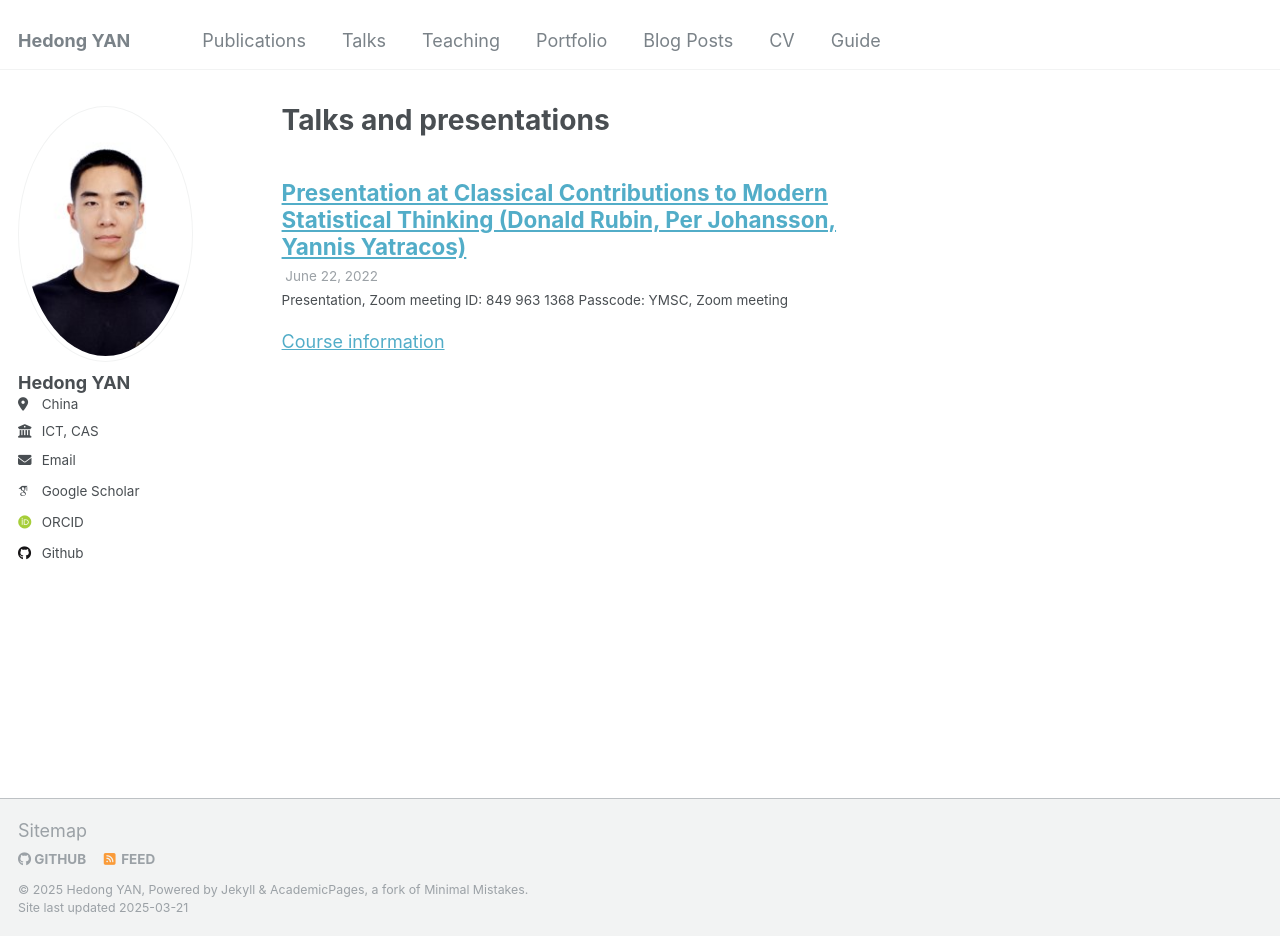
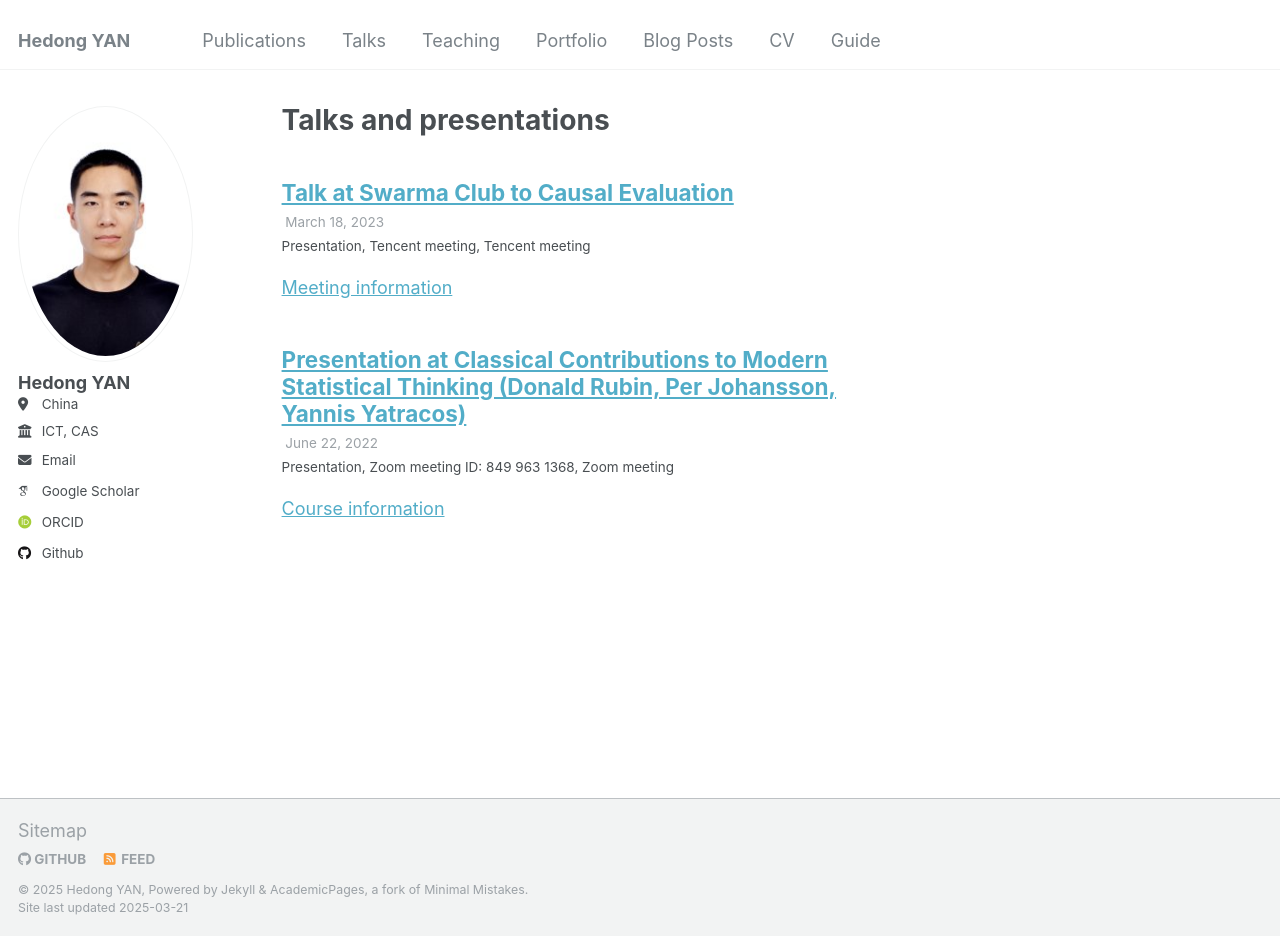
Before and after one commit to hedongyan/hedongyan.github.io, a Jekyll site: the page built from _pages/talks.html, in a window 1280 px wide and 936 px high. Built offline with Jekyll 4.4.1, drawn with Linux system fonts in a browser that asks for light colours; some web fonts are replaced.

Commit message:
add a presentation

```diff
--- a/_talks/2022-6-22-presentation.md
+++ b/_talks/2022-6-22-presentation.md
@@ -3,7 +3,7 @@ title: "Presentation at Classical Contributions to Modern Statistical Thinking (
 collection: talks
 type: "Presentation"
 permalink: /talks/2022-6-22-presentation
-venue: "Zoom meeting ID: 849 963 1368 Passcode: YMSC"
+venue: "Zoom meeting ID: 849 963 1368"
 date: 2022-06-22
 location: "Zoom meeting"
 ---
--- /dev/null
+++ b/_talks/2023-3-18-presentation.md
@@ -0,0 +1,15 @@
+---
+title: "Talk at Swarma Club to Causal Evaluation"
+collection: talks
+type: "Presentation"
+permalink: /talks/2023-3-18-presentation
+venue: "Tencent meeting"
+date: 2023-03-18
+location: "Tencent meeting"
+---
+
+[Meeting information](https://pattern.swarma.org/mobile/study_group/22)
+
+[Presented Material](/files/SwarmTalk-20220318.pdf)
+
+<!-- This is a description of your tutorial, note the different field in type. This is a markdown files that can be all markdown-ified like any other post. Yay markdown! -->
```
Also changed, not shown: 2 other files.
